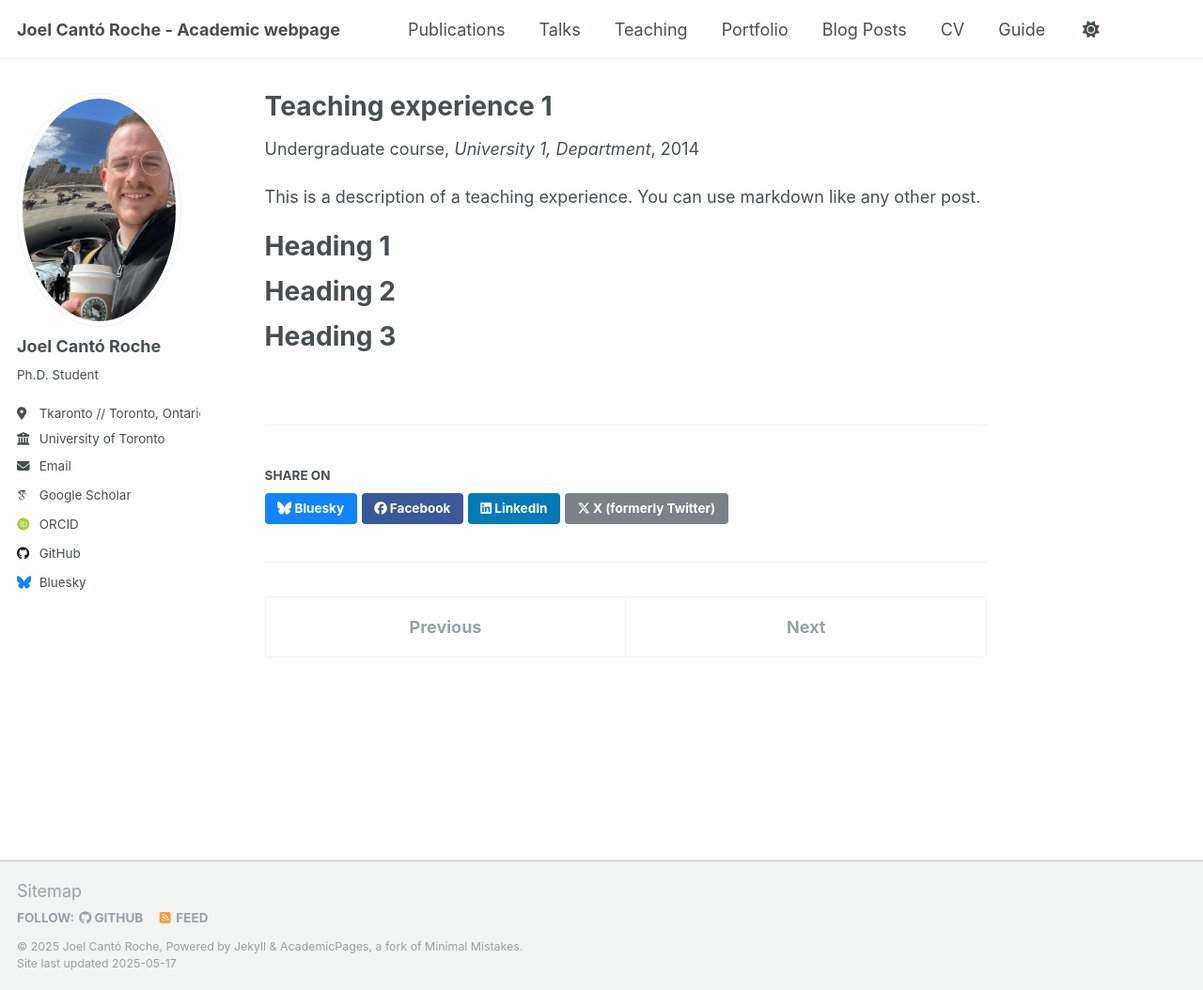
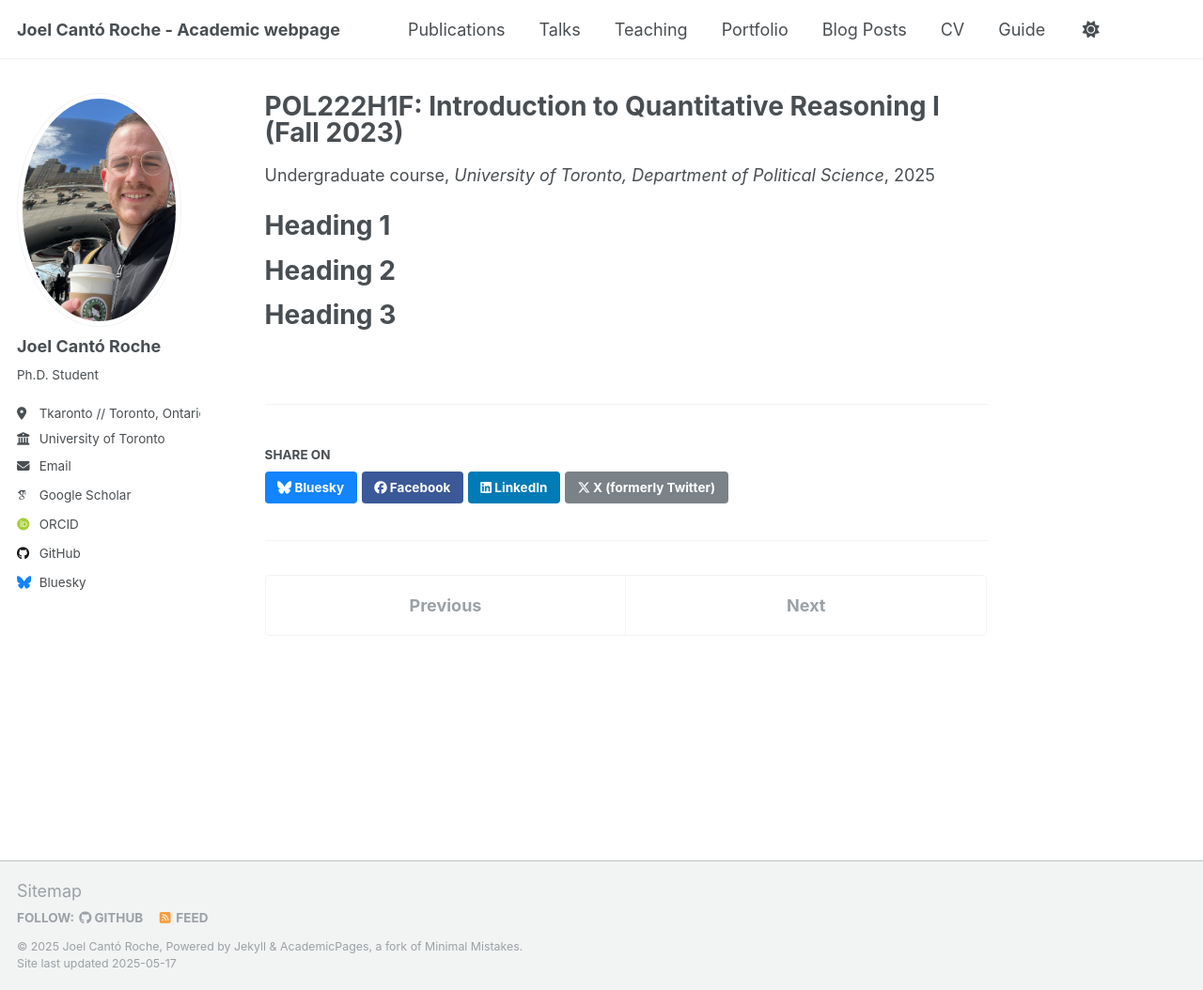
Before and after one commit to jcantoroc/jcantoroc.github.io, a Jekyll site: the page built from _teaching/2014-spring-teaching-1.md, in a window 1280 px wide and 1054 px high. Shown: the whole window at 94% size. Built offline with Jekyll 4.4.1, drawn with Linux system fonts in a browser that asks for light colours; some web fonts are replaced.

Commit message:
Update 2014-spring-teaching-1.md

```diff
--- a/_teaching/2014-spring-teaching-1.md
+++ b/_teaching/2014-spring-teaching-1.md
@@ -1,14 +1,10 @@
 ---
-title: "Teaching experience 1"
+title: "POL222H1F: Introduction to Quantitative Reasoning I (Fall 2023)"
 collection: teaching
 type: "Undergraduate course"
 permalink: /teaching/2014-spring-teaching-1
-venue: "University 1, Department"
-date: 2014-01-01
-location: "City, Country"
+venue: "University of Toronto, Department of Political Science"
 ---
-
-This is a description of a teaching experience. You can use markdown like any other post.
 
 Heading 1
 ======
```
